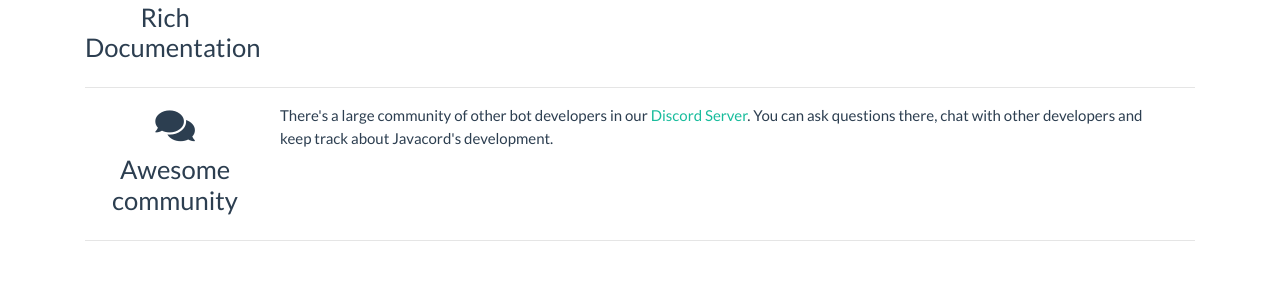
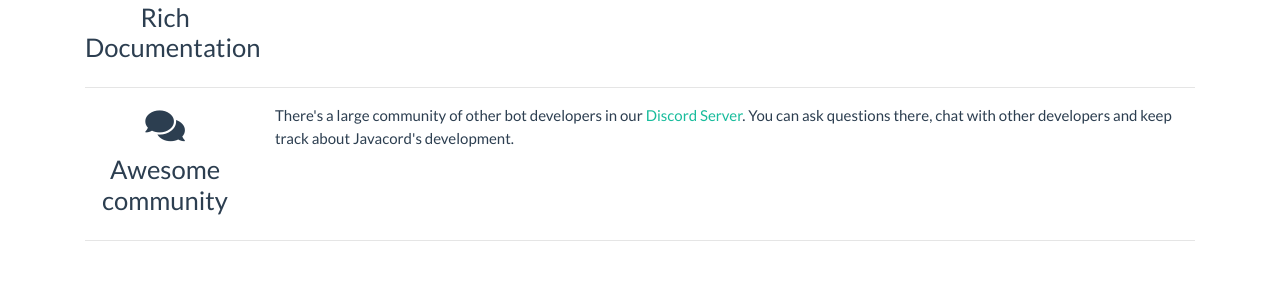
Before and after one commit to Vampire/javacord.github.io, a Jekyll site: the page built from index.html, in a window 1280 px wide. Shown: the part 753-1039 px from the top of the page. Built offline with Jekyll 4.4.1, drawn with Linux system fonts in a browser that asks for light colours; nearby versions of some CDN libraries.

Commit message:
Removed an unwanted class in index.html

```diff
--- a/index.html
+++ b/index.html
@@ -48,7 +48,7 @@ layout: default
                 </div>
             </div>
             <hr>
-            <div class="col-lg-12 row">
+            <div class="row">
                 <div class="col-lg-2 col-md-3 col-sm-4">
                     <h1 class="text-center no-anchor"><i class="fa fa-comments" aria-hidden="true"></i></h1>
                     <h3 class="text-center no-anchor">Awesome community</h3>
```
